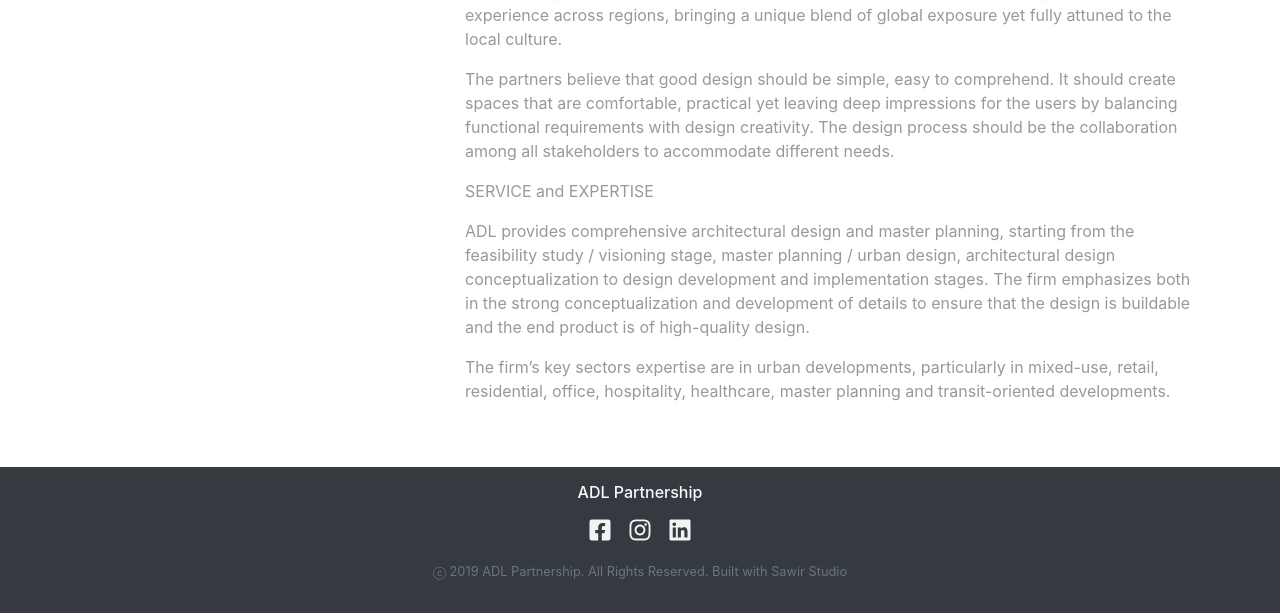
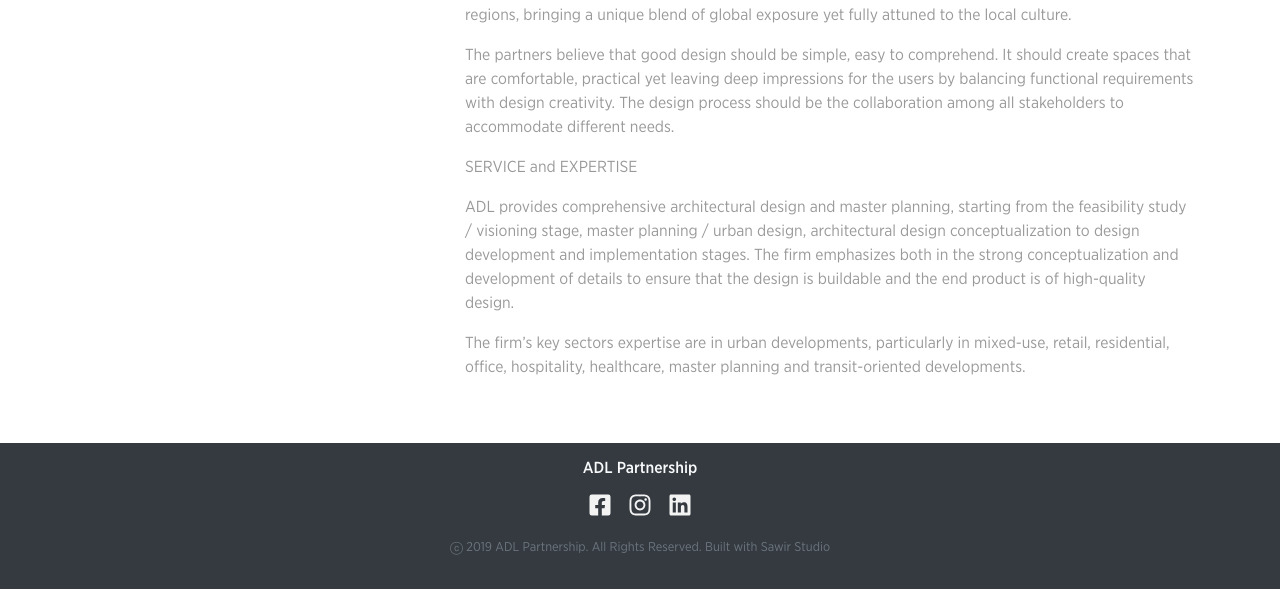
Before and after one commit to adlpartnership/adlpartnership-website, a Gatsby site: page /about-us in a window 1280 px wide. Shown: the part 293-906 px from the top of the page. After the commit the page ends 882 px from the top, so only its background shows below. Built offline with nearby package versions, Linux system fonts and the light colour scheme; Gatsby itself is replaced by a stand-in of ours.

Commit message:
changed font style

```diff
--- a/gatsby-browser.js
+++ b/gatsby-browser.js
@@ -9,3 +9,4 @@ require("bootstrap/dist/css/bootstrap.min.css")
 require("react-responsive-carousel/lib/styles/carousel.min.css")
 require("typeface-open-sans")
 require("./src/styles/global-styles.css")
+require("./src/fonts/include-gotham.css")
--- a/src/components/navbar.js
+++ b/src/components/navbar.js
@@ -74,8 +74,12 @@ const Navbar = () => {
                 </div>
               </li>
               <li className="nav-item">
-                <Link to="/news" className="nav-link" activeClassName="active">
-                  News
+                <Link
+                  to="/about-us"
+                  className="nav-link"
+                  activeClassName="active"
+                >
+                  About Us
                 </Link>
               </li>
               <li className="nav-item">
@@ -88,14 +92,11 @@ const Navbar = () => {
                 </Link>
               </li>
               <li className="nav-item">
-                <Link
-                  to="/about-us"
-                  className="nav-link"
-                  activeClassName="active"
-                >
-                  About Us
+                <Link to="/news" className="nav-link" activeClassName="active">
+                  News
                 </Link>
               </li>
+
               <li className="nav-item">
                 <Link
                   to="/contact"
--- /dev/null
+++ b/src/fonts/include-gotham.css
@@ -0,0 +1,62 @@
+@font-face {
+  font-family: "Gotham";
+  font-style: normal;
+  font-weight: 700;
+  src: url("./Gotham-Bold.otf");
+}
+
+@font-face {
+  font-family: "Gotham Narrow";
+  font-style: normal;
+  font-weight: 700;
+  src: url("./GothamNarrow-Bold.otf");
+}
+
+@font-face {
+  font-family: "Gotham Narrow";
+  font-style: italic;
+  font-weight: 700;
+  src: url("./GothamNarrow-BoldItalic.otf");
+}
+
+@font-face {
+  font-family: "Gotham Narrow";
+  font-style: normal;
+  font-weight: 500;
+  src: url("./GothamNarrow-Medium.otf");
+}
+
+@font-face {
+  font-family: "Gotham Narrow";
+  font-style: italic;
+  font-weight: 500;
+  src: url("./GothamNarrow-MediumItalic.otf");
+}
+
+@font-face {
+  font-family: "Gotham Narrow";
+  font-style: normal;
+  font-weight: 300;
+  src: url("./GothamNarrow-Book.otf");
+}
+
+@font-face {
+  font-family: "Gotham Narrow";
+  font-style: italic;
+  font-weight: 300;
+  src: url("./GothamNarrow-BookItalic.otf");
+}
+
+@font-face {
+  font-family: "Gotham Narrow";
+  font-style: normal;
+  font-weight: 100;
+  src: url("./GothamNarrow-Light.otf");
+}
+
+@font-face {
+  font-family: "Gotham Narrow";
+  font-style: italic;
+  font-weight: 100;
+  src: url("./GothamNarrow-LightItalic.otf");
+}
--- a/src/pages/about-us.js
+++ b/src/pages/about-us.js
@@ -10,7 +10,7 @@ const AboutUsPage = () => {
         <div className="container my-5">
           <div className="row">
             <div className="col-12 col-md-4">
-              <h1>
+              <h1 style={{ fontFamily: "Gotham", fontWeight: "700" }}>
                 <span className="text-danger">excite</span>
                 <span className="text-muted">.calm</span>.think
               </h1>
--- a/src/pages/project-template.js
+++ b/src/pages/project-template.js
@@ -93,9 +93,9 @@ const ProjectTemplate = () => {
                         />
                       </div>
                       <div className="my-2" />
-                      <h5 className="font-weight-light">
+                      <h6 className="font-weight-light">
                         Other Project Individual
-                      </h5>
+                      </h6>
                     </Link>
                   </div>
                 )
--- a/src/styles/global-styles.css
+++ b/src/styles/global-styles.css
@@ -1,6 +1,22 @@
+* {
+  font-family: "Gotham Narrow", "Open Sans", sans-serif;
+}
+
+p,
+input {
+  font-weight: 300 !important;
+}
+
 .dropdown:hover .dropdown-menu {
   display: block;
   font-size: 14px;
+}
+
+.dropdown:hover .dropdown-item:active {
+  display: block;
+  font-size: 14px;
+  background-color: red;
+  color: white;
 }
 
 @media screen and (max-width: 768px) {
@@ -99,8 +115,8 @@
     justify-content: flex-end;
   }
   .project-thumbnail .overlay:hover {
-    height: 100%;
-    background: rgb(255, 0, 0, 0.5);
+    height: 35%;
+    background: linear-gradient(rgba(0, 0, 0, 0), rgba(0, 0, 0, 0.75));
   }
 
   .project-thumbnail h4 {
@@ -150,3 +166,7 @@
   opacity: 1;
   filter: alpha(opacity=100);
 }
+
+.navbar a {
+  font-weight: 300;
+}
```
Also changed, not shown: src/pages/coming-soon.js (+28 -3 lines), src/fonts/GOTHAM-BLACK.OTF (added), src/fonts/GOTHAM-BLACKITALIC.OTF (added), src/fonts/Gotham-Bold.otf (added), src/fonts/GothamNarrow-Bold.otf (added), src/fonts/GothamNarrow-BoldItalic.otf (added), src/fonts/GothamNarrow-Book.otf (added), src/fonts/GothamNarrow-BookItalic.otf (added), src/fonts/GothamNarrow-Light.otf (added), src/fonts/GothamNarrow-LightItalic.otf (added), src/fonts/GothamNarrow-Medium.otf (added), src/fonts/GothamNarrow-MediumItalic.otf (added).
